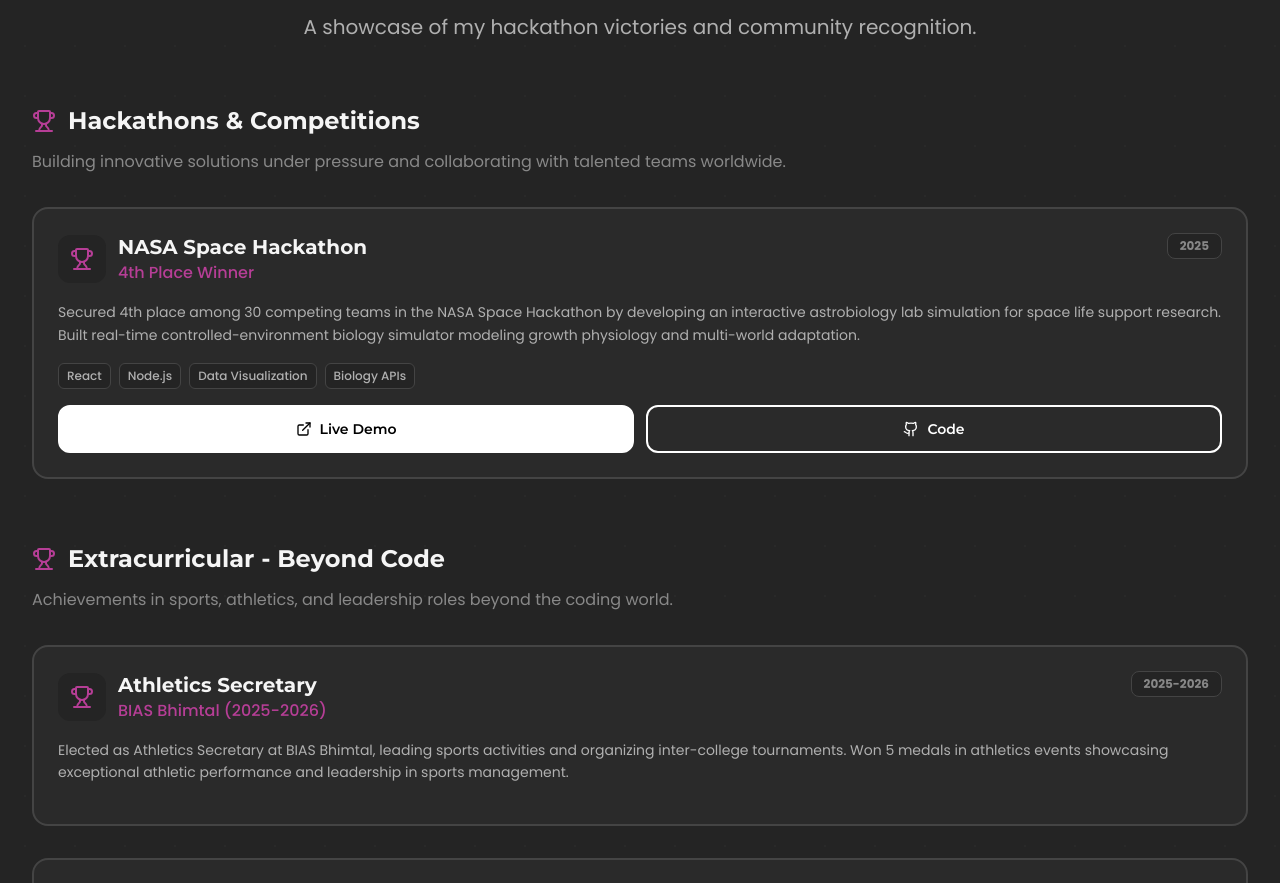
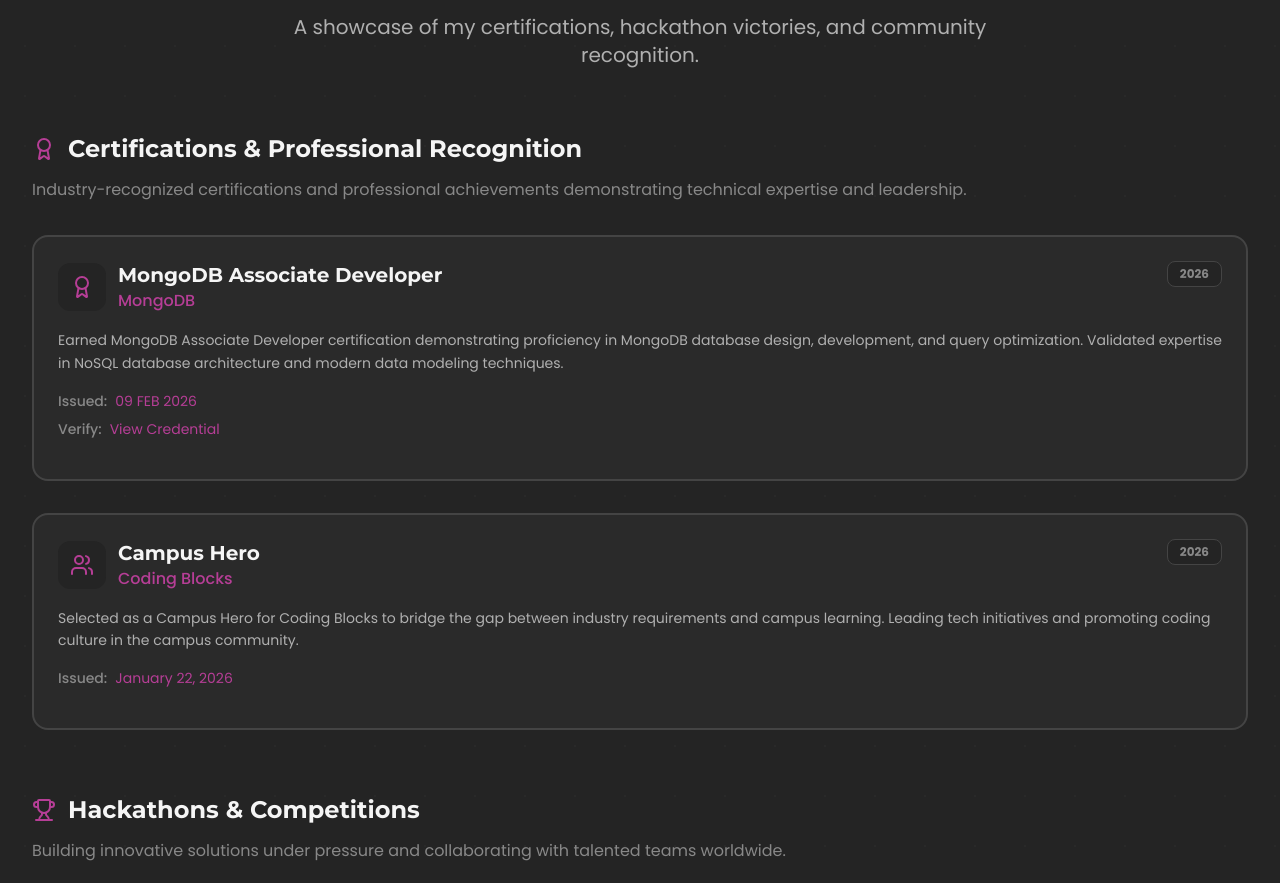
Before and after one commit to PankajSingh34/Portfolio, a React (Vite) app: page / in a window 1280 px wide. Shown: the part 4000-4883 px from the top of the page. Built offline with nearby package versions, Linux system fonts and the light colour scheme.

Commit message:
Add certifications section: MongoDB Associate Developer and Coding Blocks Campus Hero

```diff
--- a/src/components/Achievements.jsx
+++ b/src/components/Achievements.jsx
@@ -47,6 +47,33 @@
       year: "2025",
       icon: Trophy,
       color: "from-orange-400 to-red-400",
+    },
+  ],
+  certifications: [
+    {
+      id: 1,
+      title: "MongoDB Associate Developer",
+      organization: "MongoDB",
+      description:
+        "Earned MongoDB Associate Developer certification demonstrating proficiency in MongoDB database design, development, and query optimization. Validated expertise in NoSQL database architecture and modern data modeling techniques.",
+      issueDate: "09 FEB 2026",
+      verifyLink: "https://www.credly.com/go/bYwYT2DF",
+      year: "2026",
+      type: "Technical Certification",
+      icon: Award,
+      color: "from-green-400 to-teal-400",
+    },
+    {
+      id: 2,
+      title: "Campus Hero",
+      organization: "Coding Blocks",
+      description:
+        "Selected as a Campus Hero for Coding Blocks to bridge the gap between industry requirements and campus learning. Leading tech initiatives and promoting coding culture in the campus community.",
+      issueDate: "January 22, 2026",
+      year: "2026",
+      type: "Leadership & Community",
+      icon: Users,
+      color: "from-purple-400 to-pink-400",
     },
   ],
   recognition: [
@@ -213,6 +240,38 @@
         </div>
       )}
 
+      {/* Certification details */}
+      {type === "certifications" && achievement.issueDate && (
+        <div className="mb-4">
+          <div
+            className="flex items-center gap-2 text-sm mb-2"
+            style={{ color: "var(--text-muted)" }}
+          >
+            <span className="font-medium">Issued:</span>
+            <span style={{ color: "var(--accent)" }}>
+              {achievement.issueDate}
+            </span>
+          </div>
+          {achievement.verifyLink && (
+            <div
+              className="flex items-center gap-2 text-sm"
+              style={{ color: "var(--text-muted)" }}
+            >
+              <span className="font-medium">Verify:</span>
+              <a
+                href={achievement.verifyLink}
+                target="_blank"
+                rel="noopener noreferrer"
+                style={{ color: "var(--accent)" }}
+                className="hover:underline"
+              >
+                View Credential
+              </a>
+            </div>
+          )}
+        </div>
+      )}
+
       {/* Status badge */}
       {achievement.status && (
         <div className="mb-4">
@@ -260,8 +319,12 @@
                 e.currentTarget.style.color = "#ffffff";
               }}
               onMouseLeave={(e) => {
-                e.currentTarget.style.backgroundColor = isDark ? "#ffffff" : "#000000";
-                e.currentTarget.style.borderColor = isDark ? "#ffffff" : "#000000";
+                e.currentTarget.style.backgroundColor = isDark
+                  ? "#ffffff"
+                  : "#000000";
+                e.currentTarget.style.borderColor = isDark
+                  ? "#ffffff"
+                  : "#000000";
                 e.currentTarget.style.color = isDark ? "#000000" : "#ffffff";
               }}
             >
@@ -288,7 +351,9 @@
               }}
               onMouseLeave={(e) => {
                 e.currentTarget.style.backgroundColor = "transparent";
-                e.currentTarget.style.borderColor = isDark ? "#ffffff" : "#000000";
+                e.currentTarget.style.borderColor = isDark
+                  ? "#ffffff"
+                  : "#000000";
                 e.currentTarget.style.color = isDark ? "#ffffff" : "#000000";
               }}
             >
@@ -370,9 +435,31 @@
             className="text-xl max-w-3xl mx-auto"
             style={{ color: "var(--text-secondary)" }}
           >
-            A showcase of my hackathon victories and community recognition.
+            A showcase of my certifications, hackathon victories, and community recognition.
           </motion.p>
         </motion.div>
+
+        {/* Certifications Section */}
+        <div className="mb-16">
+          <SectionHeader
+            title="Certifications & Professional Recognition"
+            description="Industry-recognized certifications and professional achievements demonstrating technical expertise and leadership."
+            icon={Award}
+          />
+          <motion.div
+            variants={containerVariants}
+            className="grid md:grid-cols-2 lg:grid-cols-1 gap-8"
+          >
+            {achievementsData.certifications.map((achievement, index) => (
+              <AchievementCard
+                key={achievement.id}
+                achievement={achievement}
+                type="certifications"
+                index={index}
+              />
+            ))}
+          </motion.div>
+        </div>
 
         {/* Hackathons Section */}
         <div className="mb-16">
```
